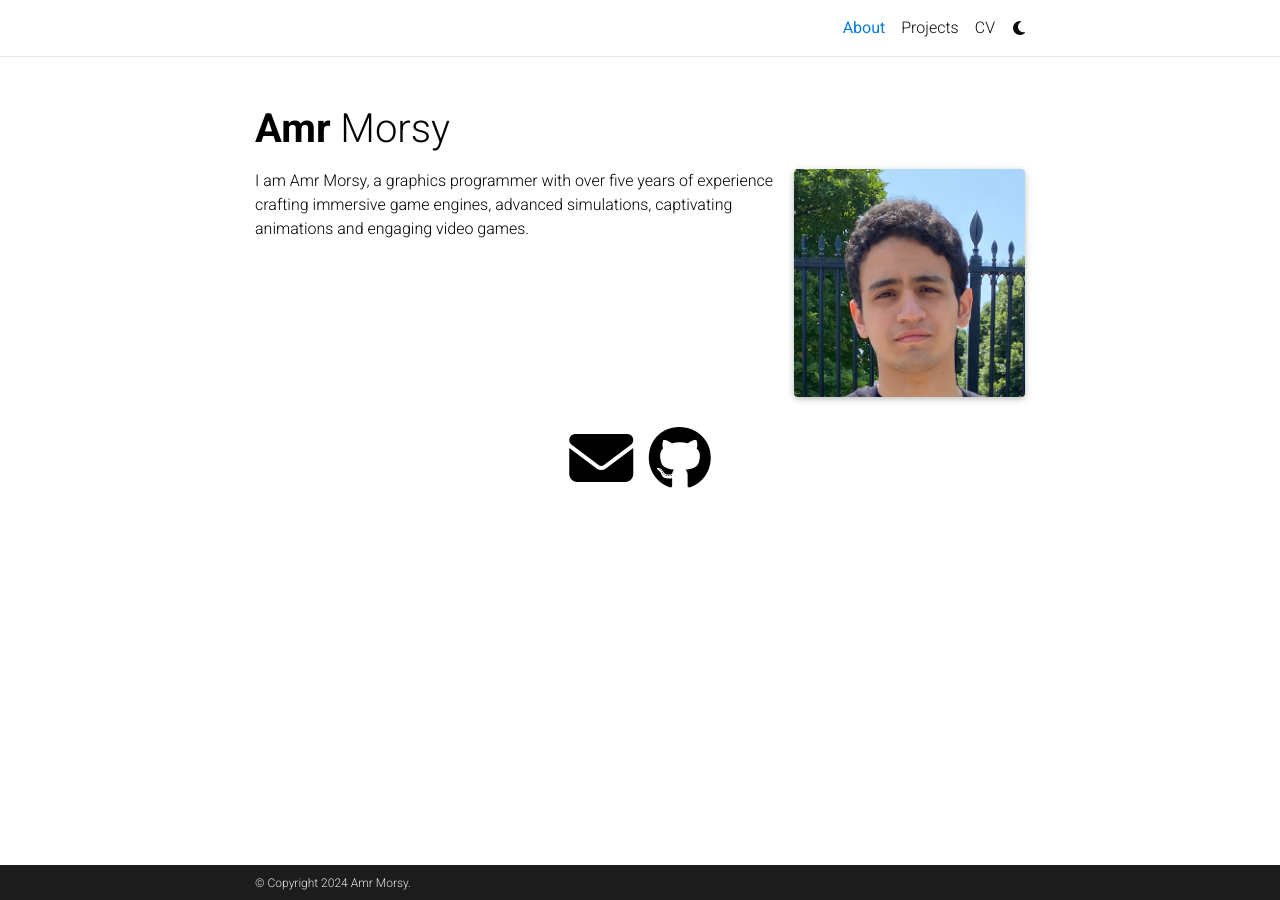
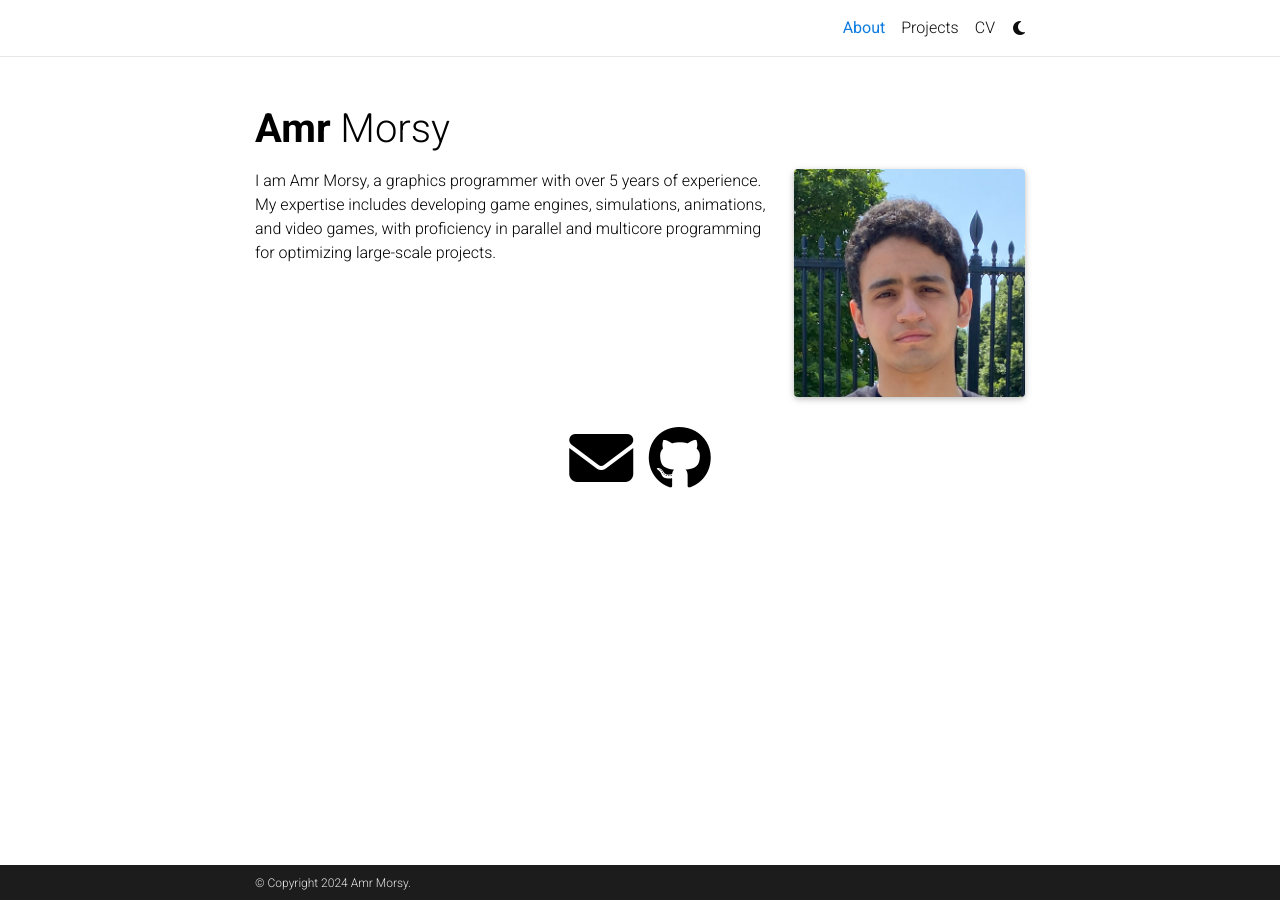
Before and after one commit to AmrHMorsy/AmrMorsy.github.io, a Jekyll site: the page built from _pages/about.md, in a window 1280 px wide. Built offline with Jekyll 4.4.1, drawn with Linux system fonts in a browser that asks for light colours; full-size pictures stand in for the smaller copies a plugin makes; comment, search, counter and statistics services are not loaded; a style sheet for code colours, icons or effects is not loaded.

Commit message:
Update about.md

```diff
--- a/_pages/about.md
+++ b/_pages/about.md
@@ -16,4 +16,4 @@
 social: true  # includes social icons at the bottom of the page
 ---
 
-I am Amr Morsy, a graphics programmer with over five years of experience crafting immersive game engines, advanced simulations, captivating animations and engaging video games.
+I am Amr Morsy, a graphics programmer with over 5 years of experience. My expertise includes developing game engines, simulations, animations, and video games, with proficiency in parallel and multicore programming for optimizing large-scale projects.
```
